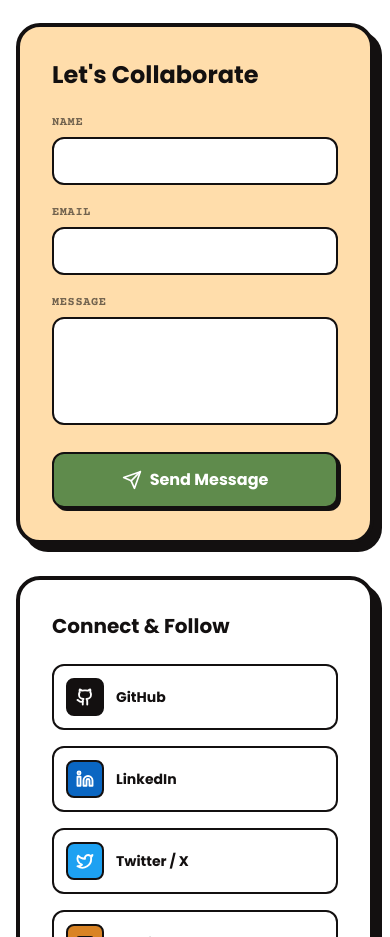
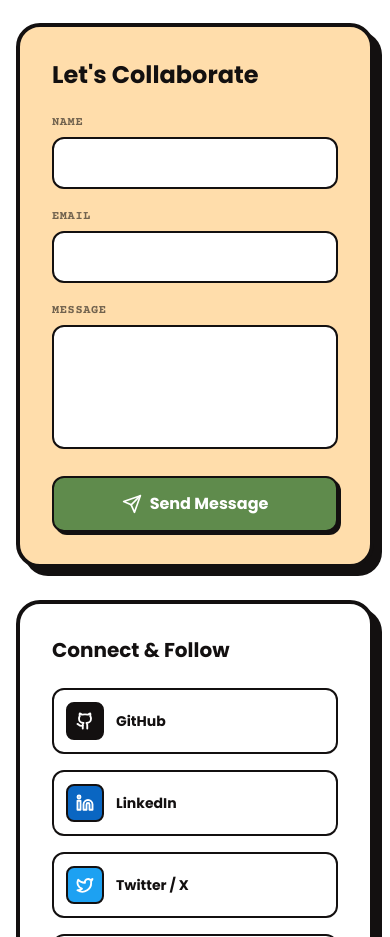
Before and after one commit to subhash-22-codes/MemeGame, a React (Vite) app in the folder project/: page /HowToPlay in a window 390 px wide. Shown: the part 5520-6457 px from the top of the page. Built offline with nearby package versions, Linux system fonts and the light colour scheme; no server answers.

Commit message:
FRONTEND: BUTTON FIXING

```diff
--- a/project/src/components/Chat.tsx
+++ b/project/src/components/Chat.tsx
@@ -56,7 +56,7 @@ const Chat: React.FC = () => {
           value={message}
           onChange={(e) => setMessage(e.target.value)}
           placeholder="Type a message..."
-          className="flex-1 px-3 py-2 text-sm font-medium text-[#131010] outline-none"
+          className="flex-1 px-3 py-2 text-base sm:text-sm font-medium text-[#131010] outline-none"
           maxLength={200}
         />
 
--- a/project/src/pages/CreateRoom.tsx
+++ b/project/src/pages/CreateRoom.tsx
@@ -256,7 +256,7 @@ const CreateRoom: React.FC = () => {
                   <button
                     type="button"
                     onClick={() => handleInputChange('isPublic', true)}
-                    className={`flex-1 flex items-center justify-center gap-2 py-2.5 rounded-md text-sm font-poppins font-bold transition-all ${
+                    className={`flex-1 flex items-center justify-center gap-2 py-2.5 rounded-md text-base sm:text-sm font-poppins font-bold transition-all ${
                       formData.isPublic
                         ? 'bg-white border border-[#131010] shadow-[2px_2px_0px_0px_#131010] text-[#131010]'
                         : 'text-[#131010]/50 hover:text-[#131010]'
--- a/project/src/pages/HowToPlay.tsx
+++ b/project/src/pages/HowToPlay.tsx
@@ -546,7 +546,7 @@ const HowToPlay: React.FC = () => {
                         value={formData.name}
                         onChange={handleInputChange}
                         required
-                        className="w-full px-4 py-3 bg-white text-[#131010] text-sm font-poppins font-semibold border-2 border-[#131010] rounded-xl transition-shadow focus:outline-none focus:shadow-[2px_2px_0px_0px_#131010]"
+                        className="w-full px-4 py-3 bg-white text-[#131010] text-base sm:text-sm font-poppins font-semibold border-2 border-[#131010] rounded-xl transition-shadow focus:outline-none focus:shadow-[2px_2px_0px_0px_#131010]"
                       />
                     </div>
                     <div className="space-y-1.5">
@@ -557,7 +557,7 @@ const HowToPlay: React.FC = () => {
                         value={formData.email}
                         onChange={handleInputChange}
                         required
-                        className="w-full px-4 py-3 bg-white text-[#131010] text-sm font-poppins font-semibold border-2 border-[#131010] rounded-xl transition-shadow focus:outline-none focus:shadow-[2px_2px_0px_0px_#131010]"
+                        className="w-full px-4 py-3 bg-white text-[#131010] text-base sm:text-sm font-poppins font-semibold border-2 border-[#131010] rounded-xl transition-shadow focus:outline-none focus:shadow-[2px_2px_0px_0px_#131010]"
                       />
                     </div>
                     <div className="space-y-1.5">
@@ -568,7 +568,7 @@ const HowToPlay: React.FC = () => {
                         onChange={handleInputChange}
                         required
                         rows={4}
-                        className="w-full px-4 py-3 bg-white text-[#131010] text-sm font-poppins font-semibold border-2 border-[#131010] rounded-xl transition-shadow focus:outline-none focus:shadow-[2px_2px_0px_0px_#131010] resize-none"
+                        className="w-full px-4 py-3 bg-white text-[#131010] text-base sm:text-sm font-poppins font-semibold border-2 border-[#131010] rounded-xl transition-shadow focus:outline-none focus:shadow-[2px_2px_0px_0px_#131010] resize-none"
                       />
                     </div>
                     <button
--- a/project/src/pages/RoomLobby.tsx
+++ b/project/src/pages/RoomLobby.tsx
@@ -464,7 +464,7 @@ const RoomLobby: React.FC = () => {
                     onKeyPress={handleKeyPress}
                     placeholder="Type a message..."
                     disabled={!isConnected}
-                    className="flex-1 px-3 py-2 bg-[#FFDDAB]/20 border-2 border-[#131010] text-[#131010] rounded-lg focus:outline-none focus:bg-white font-poppins text-sm font-medium transition-colors disabled:opacity-50"
+                    className="flex-1 px-3 py-2 bg-[#FFDDAB]/20 border-2 border-[#131010] text-[#131010] rounded-lg focus:outline-none focus:bg-white font-poppins text-base sm:text-sm font-medium transition-colors disabled:opacity-50"
                     maxLength={200}
                   />
                   <button
```
